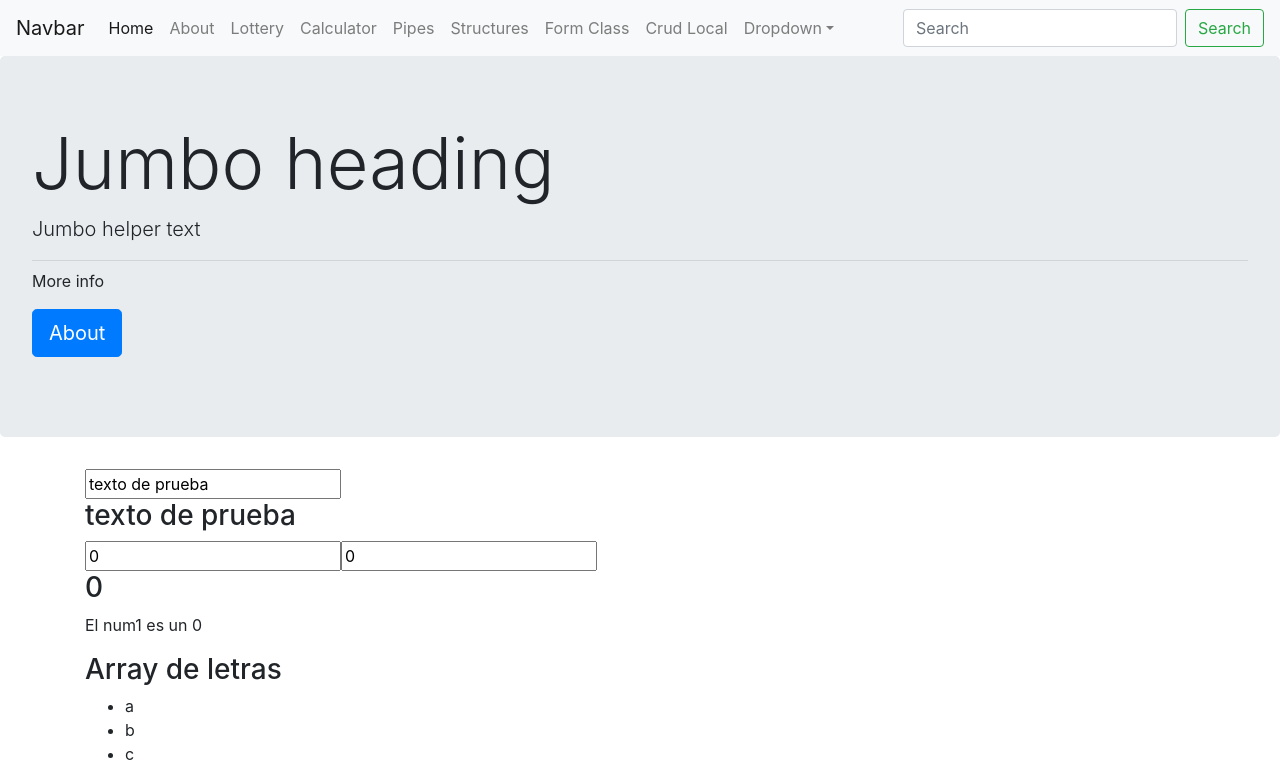
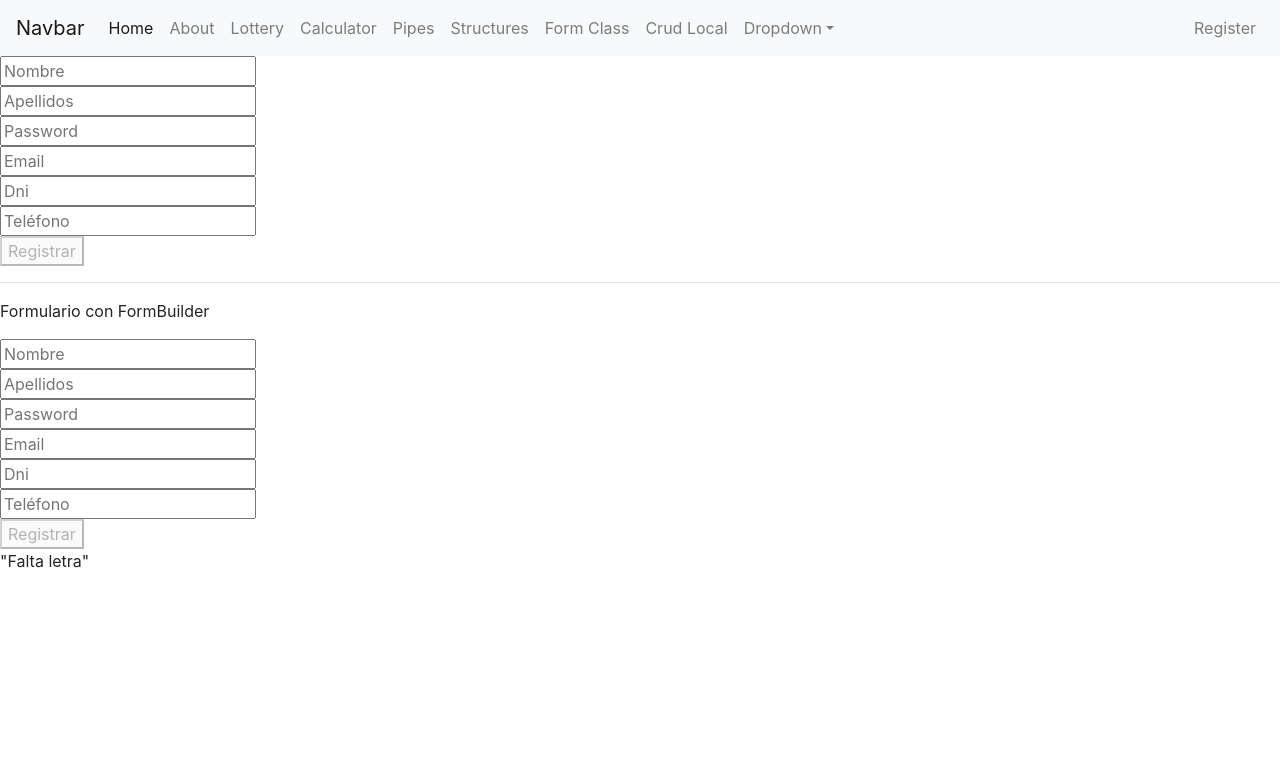
Before and after one commit to Khalhipo/primerAngular, an Angular app: page /register in a window 1280 px wide. Shown: the top 784 px of the page. Built offline with nearby package versions, Linux system fonts and the light colour scheme.

Commit message:
quinto dia

```diff
--- a/src/app/app-routing.module.ts
+++ b/src/app/app-routing.module.ts
@@ -10,6 +10,7 @@ import { PipesComponent } from './components/pipes/pipes.component';
 import { StructuresComponent } from './components/structures/structures.component';
 import { FormClassComponent } from './components/form-class/form-class.component';
 import { CrudLocalComponent } from './components/crud-local/crud-local.component';
+import { RegisterComponent } from './components/register/register.component';
 
 const routes: Routes = [
   {path: "", component:HomeComponent},
@@ -22,6 +23,7 @@ const routes: Routes = [
   {path: "structures", component:StructuresComponent},
   {path: "form", component:FormClassComponent},
   {path: "crud", component:CrudLocalComponent},
+  {path: "register", component:RegisterComponent},
   {path: "**", component:HomeComponent}  // AQUÍ LE PONEMOS POR DEFECTO EL HOME SI LA PÁGINA NO EXISTE
 ];
 
--- a/src/app/components/crud-local/crud-local.component.ts
+++ b/src/app/components/crud-local/crud-local.component.ts
@@ -12,13 +12,13 @@ export class CrudLocalComponent implements OnInit {
 
   notaNueva: Nota = new Nota();
   notas: Nota[] = [];
-  indice: number = 1;
+  indice: number = -1;
   notaSel: Nota = new Nota();
 
   //Coches
   coches: Coche[] = [];
   cocheNuevo: Coche = new Coche();
-  indice_coche: number = 1;
+  indice_coche: number = -1;
   cocheSel: Coche = new Coche();
 
   constructor() { }
--- a/src/app/components/navigation/navigation.component.html
+++ b/src/app/components/navigation/navigation.component.html
@@ -38,9 +38,10 @@
                 </div>
             </li>
         </ul>
-        <form class="form-inline my-2 my-lg-0">
-            <input class="form-control mr-sm-2" type="text" placeholder="Search">
-            <button class="btn btn-outline-success my-2 my-sm-0" type="submit">Search</button>
-        </form>
+        <ul class="navbar-nav mt-2 mt-lg-0">
+            <li class="nav-item">
+                <a class="nav-link" routerLink="/register">Register</a>
+            </li>
+        </ul>
     </div>
 </nav>
--- /dev/null
+++ b/src/app/components/register/register.component.html
@@ -0,0 +1,53 @@
+<form [formGroup]="formRegister" (submit)="evaluaForm()">
+    <input type="text" formControlName="nombre" placeholder="Nombre"><br>
+    <input type="text" formControlName="apellidos" placeholder="Apellidos"><br>
+    <input type="text" formControlName="password" placeholder="Password"><br>
+    <input type="text" formControlName="email" placeholder="Email"><br>
+    <input type="text" formControlName="dni" placeholder="Dni"><br>
+    <input type="text" formControlName="telefono" placeholder="Teléfono"><br>
+    <button [disabled]="formRegister.invalid" type="submit">Registrar</button>
+</form>
+<hr>
+<p>Formulario con FormBuilder</p>
+<form [formGroup]="formRegister2" (submit)="evaluaForm()">
+    <input type="text" formControlName="nombre" placeholder="Nombre"><br>
+    <input type="text" formControlName="apellidos" placeholder="Apellidos"><br>
+    <input type="text" formControlName="password" placeholder="Password"><br>
+    <input type="text" formControlName="email" placeholder="Email"><br>
+    <input type="text" formControlName="dni" placeholder="Dni"><br>
+    <input type="text" formControlName="telefono" placeholder="Teléfono"><br>
+    <button [disabled]="formRegister.invalid" type="submit">Registrar</button>
+</form>
+
+<div *ngIf="nombre1.invalid && (nombre1.dirty || nombre1.touched)" class="alert alert-danger">
+    <div *ngIf="nombre1.errors.required"><p>El nombre es requerido</p></div>
+    <div *ngIf="nombre1.errors.minlength"><p>El nombre tiene que tener 4 caracteres mínimo</p></div>
+</div>
+
+<div *ngIf="apellidos1.invalid && (apellidos1.dirty || apellidos1.touched)" class="alert alert-danger">
+    <div *ngIf="apellidos1.errors.required"><p>Los apellidos son requeridos</p></div>
+</div>
+
+<div *ngIf="password1.invalid && (password1.dirty || password1.touched)" class="alert alert-danger">
+    <div *ngIf="password1.errors.required"><p>El password es requerido</p></div>
+    <div *ngIf="password1.errors.minlength"><p>El password tiene que tener 6 caracteres mínimo</p></div>
+</div>
+
+<div *ngIf="email1.invalid && (email1.dirty || email1.touched)" class="alert alert-danger">
+    <div *ngIf="email1.errors.required"><p>El email es requerido</p></div>
+    <div *ngIf="email1.errors.email"><p>Revisa el email</p></div>
+</div>
+
+<div *ngIf="dni1.invalid && (dni1.dirty || dni1.touched)" class="alert alert-danger">
+    <div *ngIf="dni1.errors.required"><p>El dni es requerido</p></div>
+    <div *ngIf="dni1.errors.dni=='Falta letra'"><p>Falta letra</p></div>
+    <div *ngIf="dni1.errors.dni=='inválido'"><p>Dni inválido</p></div>
+</div>
+
+<div *ngIf="telefono1.invalid && (telefono1.dirty || telefono1.touched)" class="alert alert-danger">
+    <div *ngIf="telefono1.errors.required"><p>El teléfono es requerido</p></div>
+    <div *ngIf="telefono1.errors.telefono"><p>El teléfono no es correcto</p></div>
+    <div *ngIf="telefono1.errors.pattern"><p>El formato del teléfono no es correcto</p></div>
+</div>
+
+{{dni1.errors.dni| json}}
--- /dev/null
+++ b/src/app/components/register/register.component.ts
@@ -0,0 +1,66 @@
+import { Component, OnInit } from '@angular/core';
+import { FormBuilder, FormControl, FormGroup, Validators } from '@angular/forms';
+import { dniValido } from 'src/app/validaciones/dni-valido';
+import { telefonoValido } from 'src/app/validaciones/tlf-valido';
+
+@Component({
+  selector: 'app-register',
+  templateUrl: './register.component.html',
+  styleUrls: ['./register.component.css']
+})
+export class RegisterComponent implements OnInit {
+
+  formRegister: FormGroup = new FormGroup({
+    nombre: new FormControl('',[Validators.required, Validators.minLength(3)]),
+    apellidos: new FormControl('',[Validators.required]),
+    password: new FormControl('',[Validators.required, Validators.minLength(6)]),
+    email: new FormControl('',[Validators.required, Validators.email]),
+    dni: new FormControl('',[Validators.required, dniValido()]),
+    telefono: new FormControl(undefined,[Validators.required, telefonoValido(), Validators.pattern(/^\d{9}$/)])
+  });
+
+  //Formulario con FormBuilder
+  formRegister2 = this.fb.group({
+    nombre:['',[Validators.required, Validators.minLength(4)]],
+    apellidos: ['',[Validators.required]],
+    password: ['',[Validators.required, Validators.minLength(6)]],
+    email: ['',[Validators.required, Validators.email]],
+    dni: ['',[Validators.required]],
+    telefono: [undefined,[Validators.required]]
+  });
+
+  constructor(private fb: FormBuilder) { }
+
+  ngOnInit(): void {
+  }
+
+  evaluaForm(): void {
+    console.log("Evaluando Formulario");
+    console.log(this.formRegister.getRawValue());
+    if(this.formRegister.valid){
+      console.log("Formulario correcto");
+    } else {
+      console.log("Lo que has introducido es incorrecto");
+    }
+  }
+
+  get nombre1(){
+    return this.formRegister.get("nombre");
+  }
+  get apellidos1(){
+    return this.formRegister.get("apellidos");
+  }
+  get password1(){
+    return this.formRegister.get("password");
+  }
+  get email1(){
+    return this.formRegister.get("email");
+  }
+  get dni1(){
+    return this.formRegister.get("dni");
+  }
+  get telefono1(){
+    return this.formRegister.get("telefono");
+  }
+
+}
--- /dev/null
+++ b/src/app/validaciones/dni-valido.ts
@@ -0,0 +1,20 @@
+import { AbstractControl, ValidatorFn } from "@angular/forms";
+
+export function dniValido(): ValidatorFn {
+    return (dni: AbstractControl):{[key:string]:any} | null => {
+        const letras = "TRWAGMYFPDXBNJZSQVHLCKE";
+        const numero = dni.value.match(/\d+/g);
+        let letra = dni.value.match(/[a-z]/gi);
+        const letra_eval = letras[numero%23];
+        if(letra==null) {
+            return {dni: "Falta letra"};
+        } else {
+            letra = letra.join().toUpperCase();
+        }
+        if(letra_eval != letra) {
+            return {dni: "inválido"};
+        }
+        return null;
+
+    }
+}
--- /dev/null
+++ b/src/app/validaciones/tlf-valido.ts
@@ -0,0 +1,12 @@
+import { AbstractControl, ValidatorFn } from "@angular/forms";
+
+export function telefonoValido(): ValidatorFn {
+    return (telefono: AbstractControl):{[key:string]:any} | null => {
+        const numTelefono = telefono.value;
+        if(numTelefono>999999999 || numTelefono<600000000){
+            return {telefono: "inválido"};
+        } else {
+            return null;
+        }
+    }
+}
```
Also changed, not shown: src/app/app.module.ts (+7 -4 lines), src/app/components/register/register.component.css (added), 1 other file (tests, documents, lock files or other folders).
